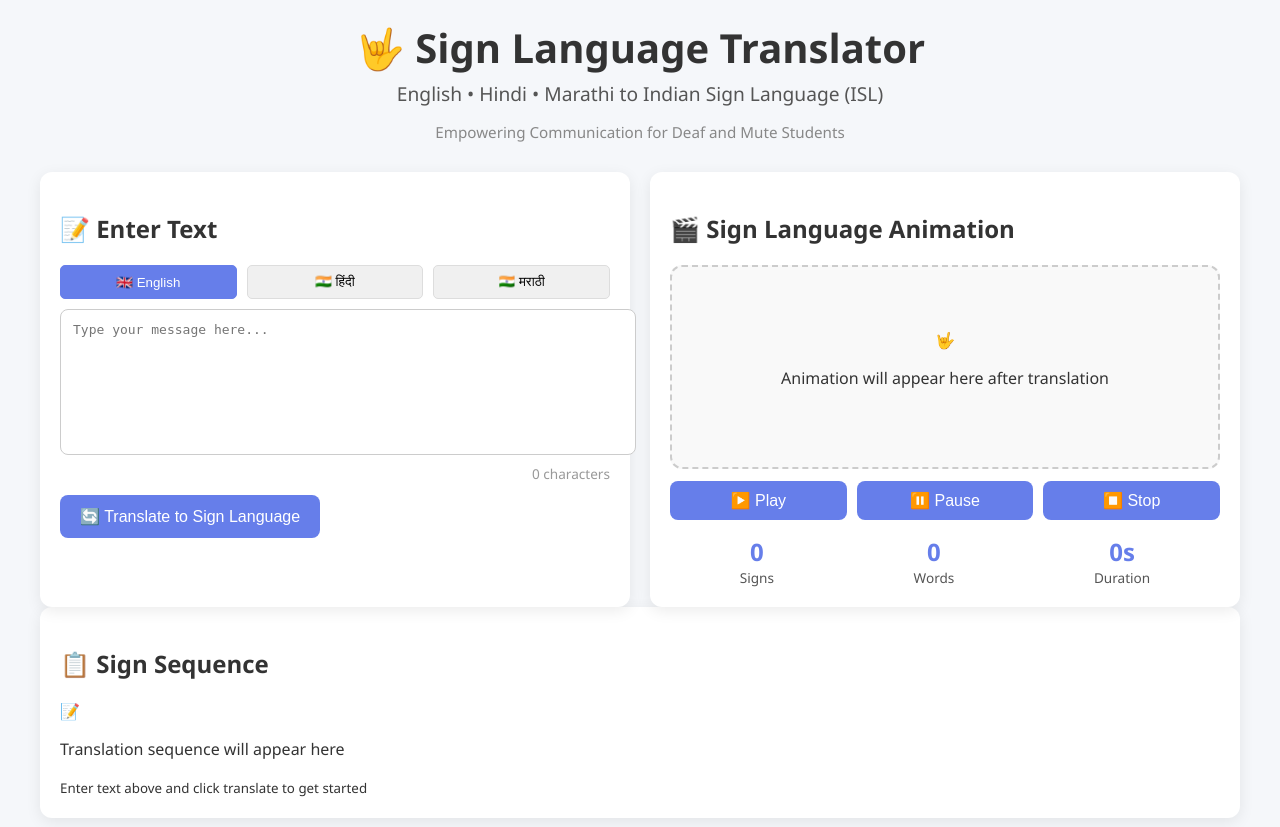
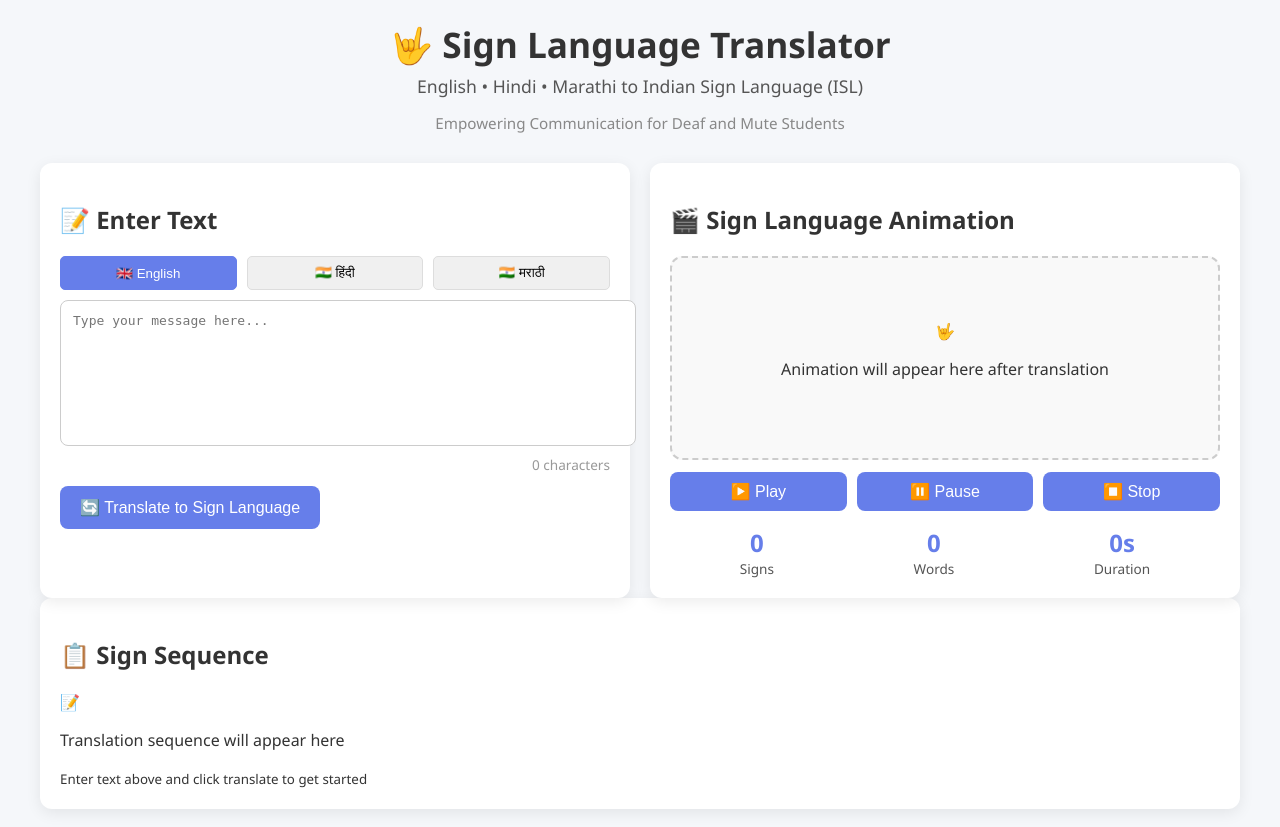
Before and after one commit to Vishal-code-pixe/sign-language-text-translator-, a Flask app: page / in a window 1280 px wide. Shown: the top 827 px of the page. Run offline with Flask 3, Linux system fonts and the light colour scheme.

Commit message:
Update style.css

```diff
--- a/static/css/style.css
+++ b/static/css/style.css
@@ -24,13 +24,13 @@ header {
 }
 
 header h1 {
-    font-size: 2.5em;
+    font-size: 2.2em;
     margin: 0;
 }
 
 header .subtitle {
-    font-size: 1.2em;
-    margin: 5px 0;
+    font-size: 1.1em;
+    margin: 6px 0;
     color: #555;
 }
 
@@ -51,7 +51,7 @@ header .tagline {
     text-align: center;
 }
 
-.alert.active { display: block; }
+.alert.info { background: #d1ecf1; color: #0c5460; }
 .alert.success { background: #d4edda; color: #155724; }
 .alert.error { background: #f8d7da; color: #721c24; }
 
@@ -142,10 +142,6 @@ textarea {
     margin-top: 15px;
 }
 
-.loading.active {
-    display: block;
-}
-
 .spinner {
     border: 4px solid #f3f3f3;
     border-top: 4px solid #667eea;
@@ -217,13 +213,13 @@ textarea {
     text-align: center;
 }
 
-.stat-box .stat-value {
+.stat-value {
     font-size: 1.5em;
     font-weight: bold;
     color: #667eea;
 }
 
-.stat-box .stat-label {
+.stat-label {
     font-size: 0.85em;
     color: #555;
 }
```
